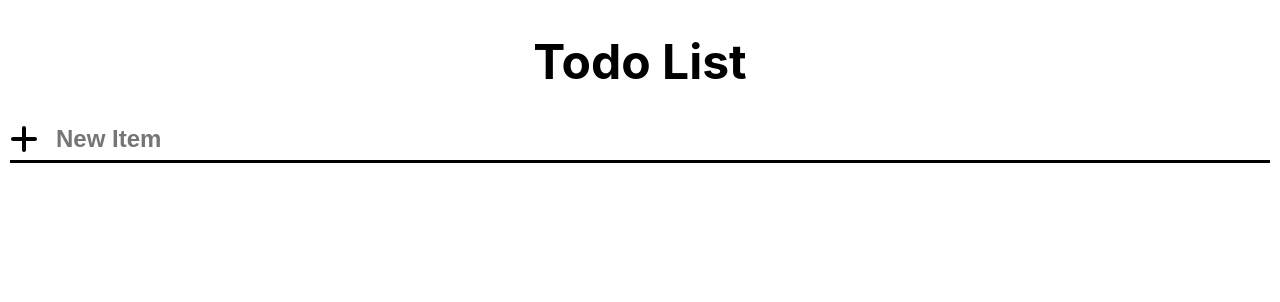
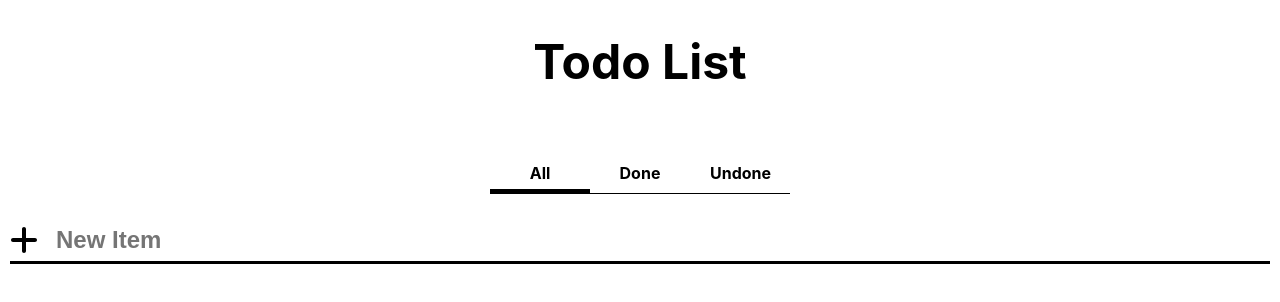
Before and after one commit to CeylinC/React-To-Do, a React (Create React App) app in the folder todo/: page / in a window 1280 px wide. Shown: the top 302 px of the page. Built offline with nearby package versions, Linux system fonts and the light colour scheme.

Commit message:
feat: create navigator component

```diff
--- a/todo/src/App.css
+++ b/todo/src/App.css
@@ -5,6 +5,11 @@ h1{
     text-align: center;
     font-size: 3rem;
 }
+.navigation{
+    width: 100%;
+    display: flex;
+    justify-content: center;
+}
 .todo-list{
     padding: 0;
 }
--- a/todo/src/App.tsx
+++ b/todo/src/App.tsx
@@ -2,15 +2,24 @@ import React, { useState, useEffect } from 'react';
 import './App.css';
 import ListItem from './components/list-item/ListItem';
 import AddListItem from './components/add-list-item/AddListItem';
+import Navigation from './components/navigation/Navigation';
+let display = "All";
 
 function App() {
   let [todoArray, setTodoArray] = useState<{mission: string, id: number, isDone: boolean, date: string}[]>([]);
+  let [displayArray, setDisplayArray] = useState<{mission: string, id: number, isDone: boolean, date: string}[]>([])
 
   useEffect(() => {
 		for(let i = 0; i < localStorage.length; i++){
       setTodoArray((prev) => [...prev, JSON.parse(localStorage.getItem(localStorage.key(i)!)!)]);
     }
 	}, []);
+
+  useEffect(() => {
+    todoArray.sort((a, b) => { return b.id - a.id; });
+    setDisplayArray(todoArray);
+    displayTypeTodoItem(display);
+  }, [todoArray]);
 
   const deleteTodoItem = (index: number, id: number) => {
     setTodoArray((prev) => {
@@ -25,15 +34,56 @@ function App() {
     setTodoArray([...todoArray, item]);
   }
 
+  const UpdateTodoItem = (item : {mission: string, id: number, isDone: boolean, date: string}) => {
+    localStorage.setItem(`${item.id}`, JSON.stringify(item));
+    let asd = todoArray.map((i) => {
+      if(i.id === item.id){
+        return item;
+      }
+      return i;
+    });
+    setTodoArray(asd);
+  }
+
+  const displayTypeTodoItem = (displayType : string) => {
+    display = displayType;
+    console.log(display);
+    switch (display){
+      case "All":
+        setDisplayArray(todoArray);
+        break;
+      case "Done":
+        setDisplayArray(todoArray.filter(function(item){
+          if(item.isDone === true){
+            return true;
+          }
+        }));
+        break;
+        case "Undone":
+          setDisplayArray(todoArray.filter(function(item){
+            if(item.isDone !== true){
+              return true;
+            }
+          }));
+          break;
+    }
+  }
+
   return (
     <div className="app">
       <h1>Todo List</h1>
+      <div className='navigation'>
+        <Navigation changeDisplay={(displayType: string) => displayTypeTodoItem(displayType)}/>
+      </div>
       <AddListItem onCreate={(item : {mission: string, id: number, isDone: boolean, date: string}) => createTodoItem(item)}/>
       <ul className='todo-list'>
         {
-          todoArray.map((item, index) => (
-              <ListItem todoitem={item} key={item.id} onDelete={() => deleteTodoItem(index, item.id)}/>
-  ))}
+          displayArray.map((item, index) => (
+              <ListItem
+                todoitem={item} key={item.id}
+                onDelete={() => deleteTodoItem(index, item.id)}
+                onUpdate={(item : {mission: string, id: number, isDone: boolean, date: string}) => UpdateTodoItem(item)}/>
+      ))}
       </ul>
     </div>
   );
--- a/todo/src/components/list-item/ListItem.tsx
+++ b/todo/src/components/list-item/ListItem.tsx
@@ -7,19 +7,16 @@ import { faCheck } from '@fortawesome/free-solid-svg-icons';
 interface ListItemProps {
   todoitem: {mission: string, date: string, isDone: boolean, id: number};
   onDelete: () => void;
+  onUpdate: (item: {mission: string, id: number, isDone: boolean, date: string}) => void;
 }
 
-function ListItem({todoitem, onDelete } : ListItemProps) {
+function ListItem({todoitem, onDelete, onUpdate } : ListItemProps) {
   const[todo, setTodo] = useState(todoitem);
   const[isUpdate, setUpdate] = useState(false);
 
-  useEffect(() => {
-    localStorage.setItem(`${todo.id}`, JSON.stringify(todo));
-  }, [todo]);
-
   return (
     <li className="list-item">
-      <input type="checkbox" checked={todo.isDone} onChange={() => setTodo({...todo, isDone: !todo.isDone})}/>
+      <input type="checkbox" checked={todo.isDone} onChange={() => {setTodo({...todo, isDone: !todo.isDone}); onUpdate({...todo, isDone: !todo.isDone}); }}/>
       <FontAwesomeIcon className='checkbox-icon' icon={faCheck} />
     {
     isUpdate ?
--- /dev/null
+++ b/todo/src/components/navigation/Navigation.css
@@ -0,0 +1,25 @@
+.nav{
+    display: flex;
+    justify-content: center;
+    align-items: center;
+    position: relative;
+    width: 300px;
+    margin: 30px 20px;
+}
+.nav .nav-item{
+    padding: 10px 20px;
+    font-weight: bold;
+    width: 60px;
+    text-align: center;
+    cursor: pointer;
+    border-bottom: 1px solid black;
+}
+.nav .indicator{
+    position: absolute;
+    width: 100px;
+    height: 5px;
+    bottom: 0;
+    background-color: black;
+    transition: left 0.5s ease-in-out;
+    left: 0;
+}
--- /dev/null
+++ b/todo/src/components/navigation/Navigation.tsx
@@ -0,0 +1,32 @@
+import './Navigation.css';
+import React, { useRef, useState } from 'react';
+interface IPropType{
+    changeDisplay : (displayType: string) => void;
+}
+
+function Navigation( {changeDisplay} : IPropType) {
+    const navElement = useRef<HTMLDivElement>(null);
+
+    const [indicatorPosition, setIndicatorPosition] = useState<number>();
+
+    const handleClick = (event : any) =>{
+        const linkLeft = event.target.getBoundingClientRect().left;
+        if(navElement.current !== null){
+            const navLeft = navElement.current.getBoundingClientRect().left;
+            const singleLinkLeft = linkLeft - navLeft;
+            setIndicatorPosition(singleLinkLeft);
+        }
+        changeDisplay(event.target.textContent);
+    }
+
+    return (
+    <div className="nav" ref={navElement}>
+        <div className="indicator" style={{left: indicatorPosition}}></div>
+        <div className='nav-item' onClick={handleClick}>All</div>
+        <div className='nav-item' onClick={handleClick}>Done</div>
+        <div className='nav-item' onClick={handleClick}>Undone</div>
+    </div>
+    );
+}
+
+export default Navigation;
```
Also changed, not shown: todo/src/components/TodoList.tsx (deleted, +0 -12 lines).
